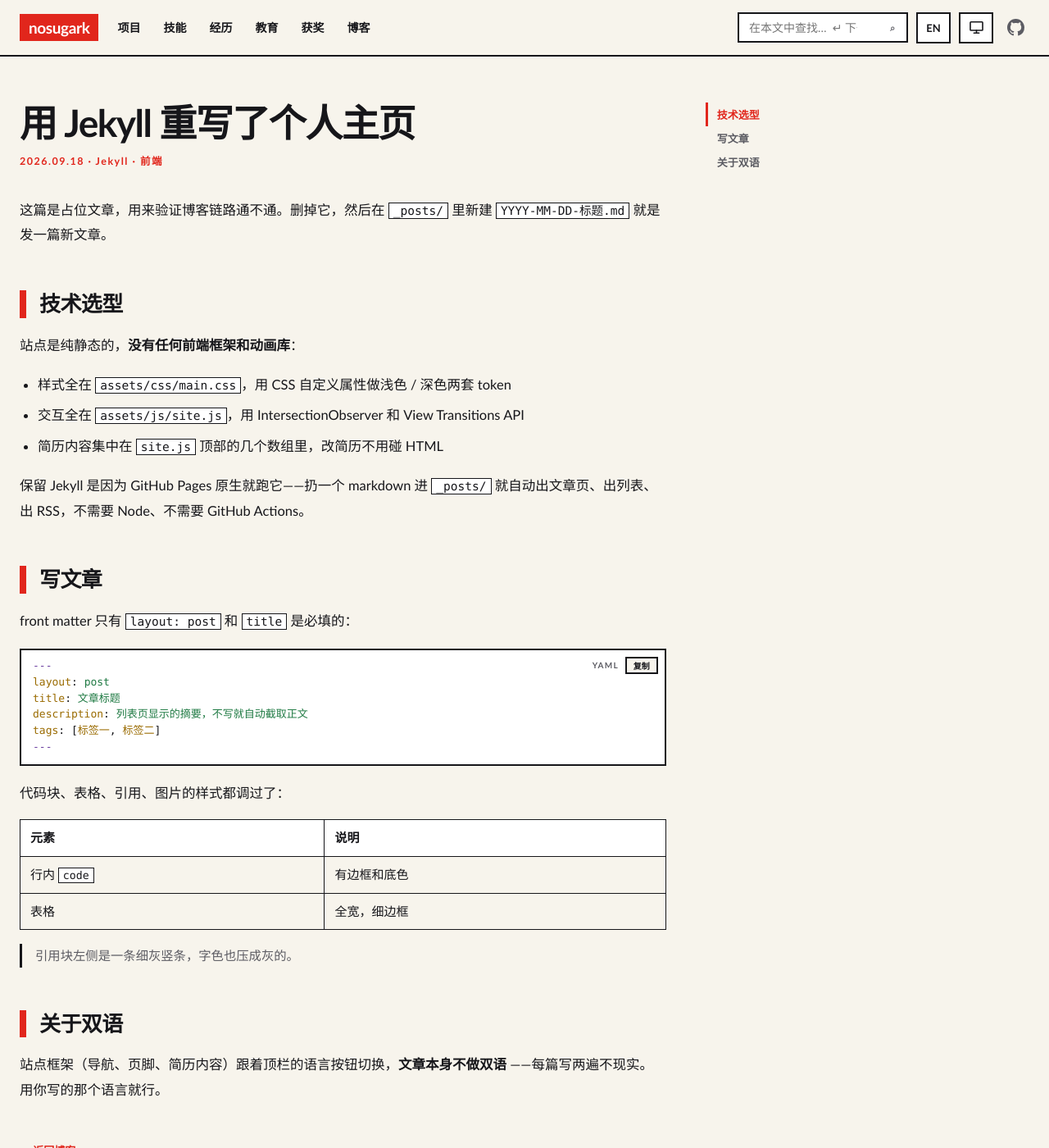
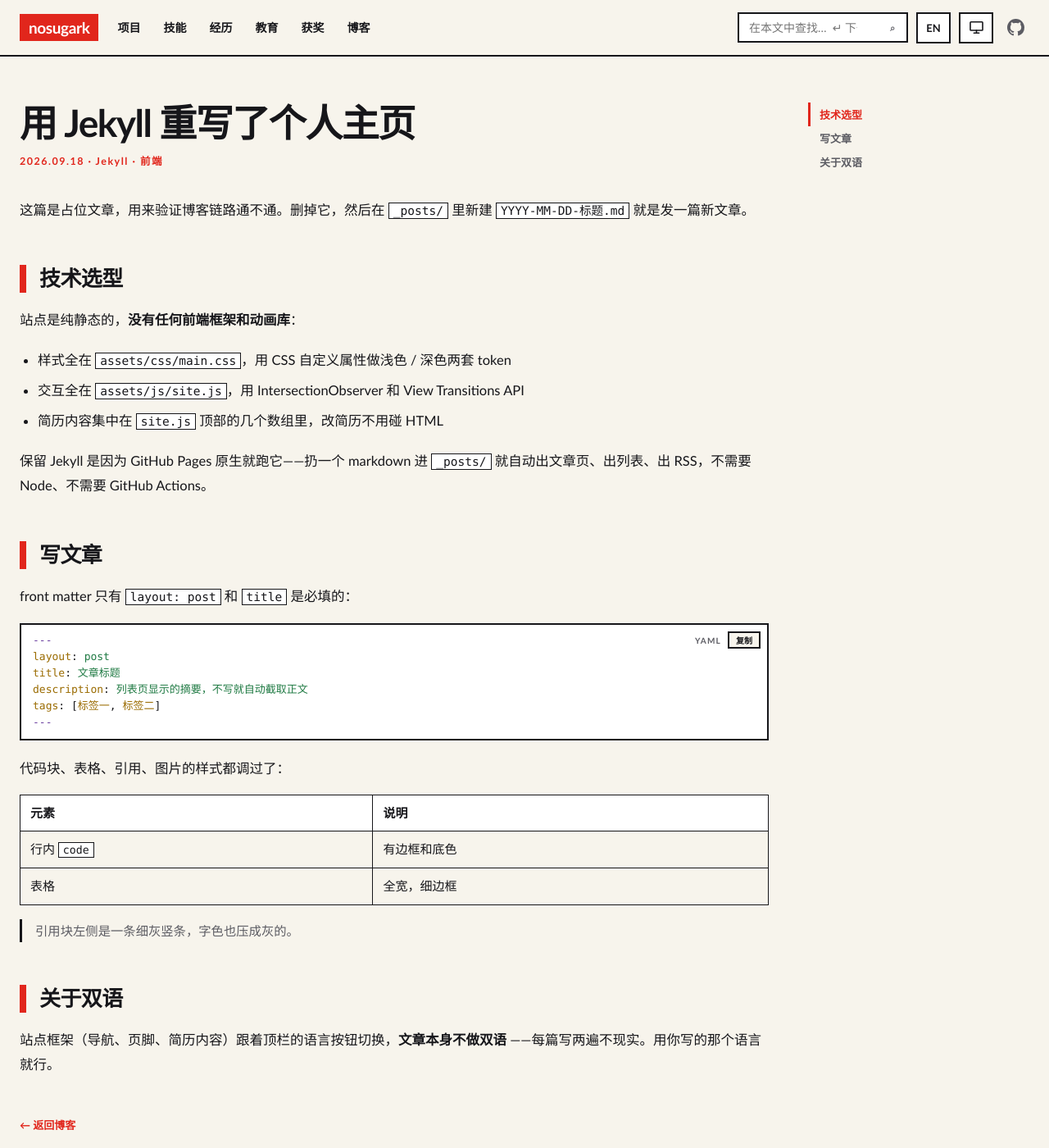
Before and after one commit to noSugarK/nosugark.github.io, a Jekyll site: the page built from _posts/2026-09-18-hello-world.md, in a window 1280 px wide and 1400 px high. Shown: the whole window at 82% size. Built offline with Jekyll 4.4.1, drawn with Linux system fonts in a browser that asks for light colours.

Commit message:
fix: 文章页两栏随容器伸缩，消除目录右侧空白

```diff
--- a/assets/css/main.css
+++ b/assets/css/main.css
@@ -892,16 +892,18 @@ footer .wrap{display:flex;justify-content:space-between;align-items:center;gap:1
 }
 
 /* ===================== 响应式 ===================== */
-/* 宽屏：正文仍是 85ch，右侧空出来的那一列放粘性目录。
+/* 宽屏：正文列吃掉容器剩余宽度，右侧一列放粘性目录。
+   原来正文写死 85ch、目录 230px，两栏合计约 1032px 正好填满旧的 1080 容器；
+   主容器加宽到 1280 后就多出约 200px 全堆在目录右侧，正文反而显得窄。
+   改成 1fr 让正文随容器伸缩，目录 270px 也宽一点，长标题不再挤成两行。
    top:88px 是为了让开 sticky 顶栏（约 66px）再留点呼吸。
    用 :has(.toc) 只在真的有目录时才切两栏，短文章不会留一条空列。 */
-/* 960px：两栏所需的最小宽度。230(目录)+48(栏间)+48(wrap 内边距)+634(正文)，
-   正文栏跟单栏时的 85ch 基本持平——早点切两栏不会把正文压窄。
-   原来定在 1120px，960–1120 这段只能单栏，多出的宽度全成了右侧留白。 */
+/* 960px：两栏所需的最小宽度。270(目录)+48(栏间)+48(wrap 内边距)+594(正文)，
+   正文栏跟单栏时的宽度基本持平——早点切两栏不会把正文压窄。 */
 @media(min-width:960px){
   .post:has(.toc){
     display:grid;
-    grid-template-columns:minmax(0,85ch) 230px;
+    grid-template-columns:minmax(0,1fr) 270px;
     grid-template-areas:"title side" "meta side" "prose side" "back side";
     column-gap:48px;
     max-width:none;
```
